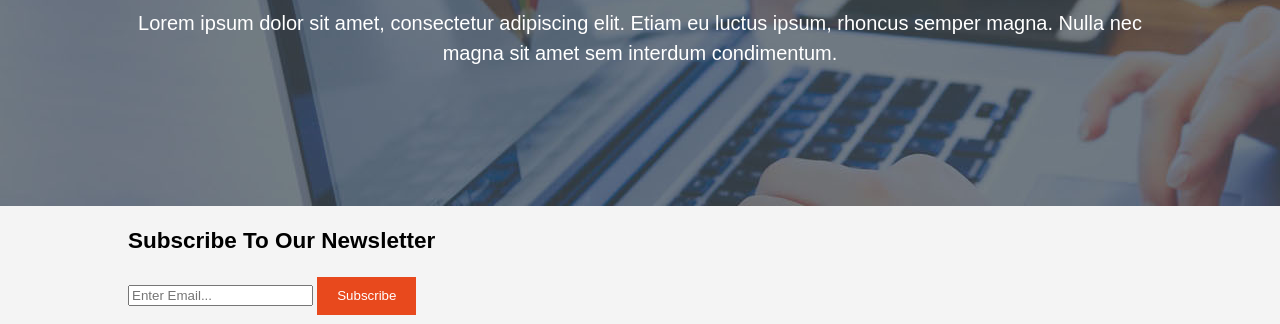
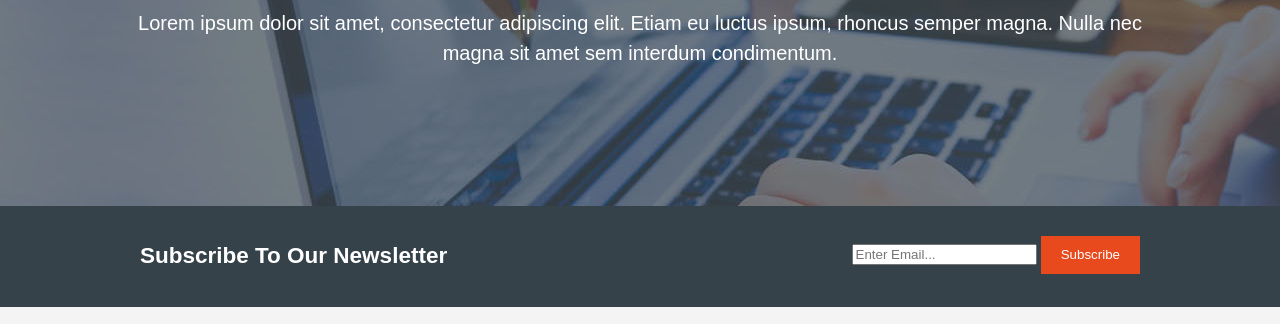
Before and after one commit to lisarosaa/acme-web-design, a plain HTML site: page index.html in a window 1280 px wide. Shown: the part 320-644 px from the top of the page. Drawn offline with Linux system fonts and the light colour scheme.

Commit message:
Added css newsletter

```diff
--- a/styles.css
+++ b/styles.css
@@ -106,6 +106,28 @@ header {
   font-size: 20px;
 }
 
+/* Newsletter */
+#newsletter {
+  padding: 15px;
+  color: #ffffff;
+  background: #35424a;
+}
+
+#newsletter h1 {
+  float: left;
+}
+
+#newsletter form {
+  float: right;
+  margin-top: 15px;
+}
+
+#newsletter input [type="email"] {
+  padding: 4px;
+  height: 25px;
+  width: 250px;
+}
+
 /* Boxes */
 #boxes {
   margin-top: 20px;
```
